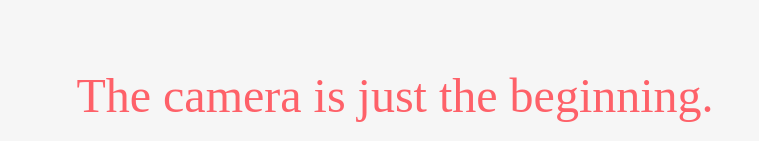
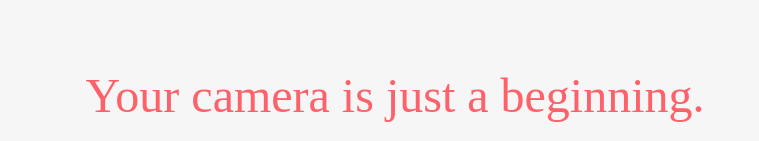
Before and after one commit to beacrea/FreckleAndZeal, a Vue app: page / in a window 1280 px wide. Shown: the part 656-797 px from the top of the page, without its empty margins (245-1004 px from the left). Built offline with nearby package versions, Linux system fonts and the light colour scheme; a web font is replaced by a local one.

Commit message:
Copy changes

```diff
--- a/src/App.vue
+++ b/src/App.vue
@@ -6,7 +6,7 @@
       <h2>{{ subheading }}</h2>
       <ImgComp class="imgComp" before="/dist/portrait1--before.jpg" after="/dist/portrait1--after.jpg" beforeLabel="Before" afterLabel="After" caption="Example of sky painting, color grading, global lighting, slimming, skin  smoothing" />
 
-      <h3>The camera is just the beginning.</h3>
+      <h3>Your camera is just a beginning.</h3>
       <p>In today's digital landscape, shooting digital RAWs can bring out the best in photos, often when the shoot itself was less-than-ideal. When photographers get back to the studio, they have hundreds of shots to pick through and hours of refinement. We help you focus on catching those perfect moments and not the development later on.</p>
 
       <ImgComp class="imgComp" before="/dist/portrait2--before.jpg" after="/dist/portrait2--after.jpg" beforeLabel="Before" afterLabel="After" caption="Example of color grading, global lighting, slimming, skin smoothing" />
```
